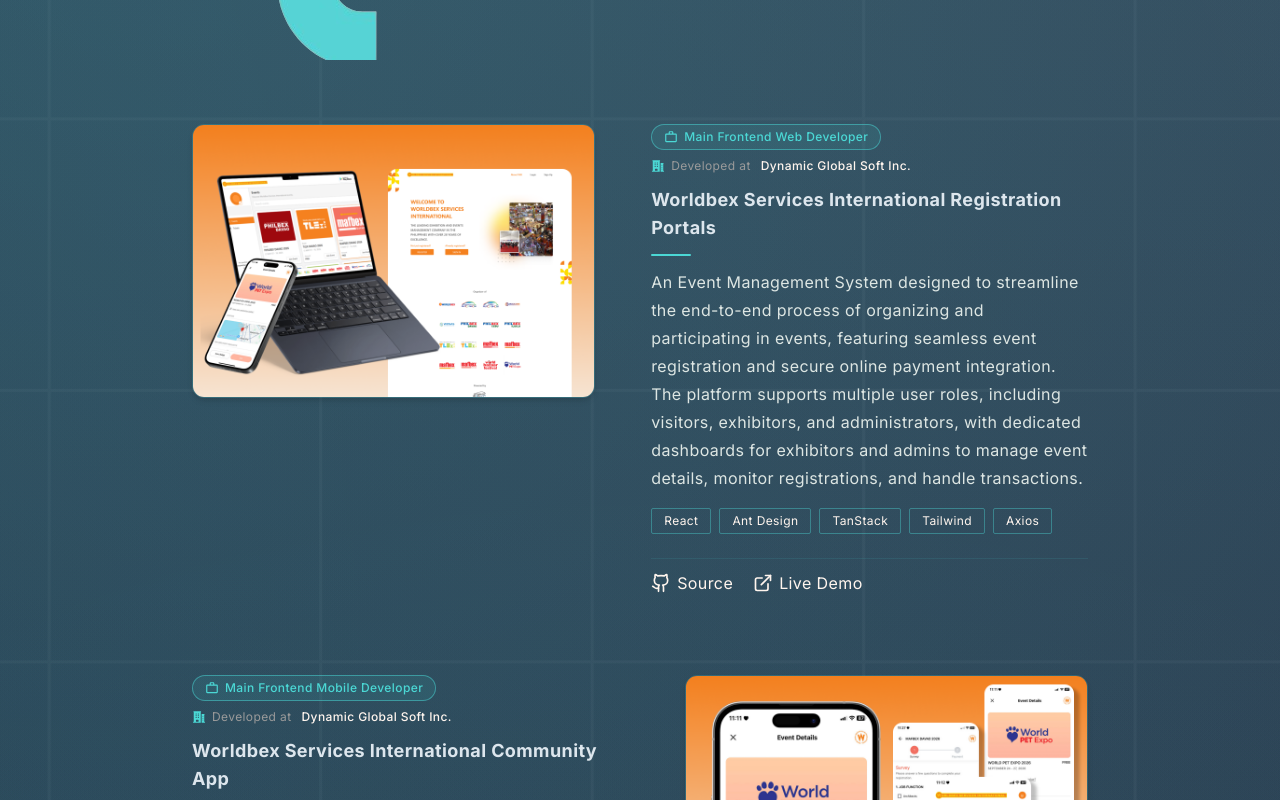
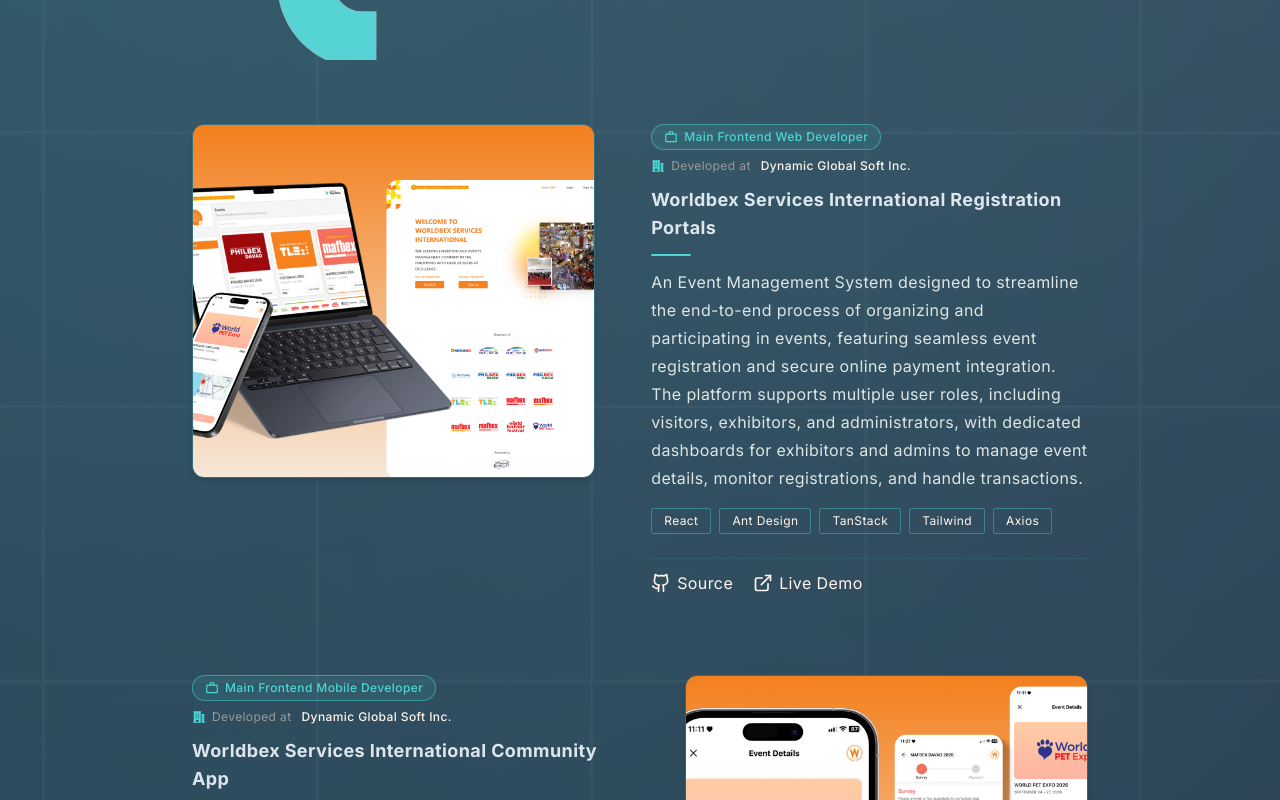
Before and after one commit to Jhoneric12/jhonericaton, a Next.js app: page / in a window 1280 px wide. Shown: the part 1240-2040 px from the top of the page. Built offline with nearby package versions, Linux system fonts and the light colour scheme.

Commit message:
fix: works and timeline

```diff
--- a/src/components/Timeline.jsx
+++ b/src/components/Timeline.jsx
@@ -31,8 +31,8 @@
             return (
               <motion.div
                 key={item.id}
-                className={`relative flex flex-col lg:flex-row lg:items-center lg:gap-0 ${
-                  isLeft ? "lg:flex-row" : "lg:flex-row-reverse"
+                className={`relative flex flex-col xl:flex-row lg:items-center lg:gap-0 ${
+                  isLeft ? "xl:flex-row" : "xl:flex-row-reverse"
                 }`}
                 initial={{ opacity: 0, x: isLeft ? -44 : 44 }}
                 whileInView={{ opacity: 1, x: 0 }}
@@ -40,7 +40,7 @@
                 transition={{ duration: 0.6, ease: [0.25, 0.1, 0.25, 1] }}
               >
                 {/* Card */}
-                <div className={`w-full lg:w-[calc(50%-2.5rem)] ${isLeft ? "lg:pr-8" : "lg:pl-8"}`}>
+                <div className={`w-full xl:w-[calc(50%-2.5rem)] ${isLeft ? "xl:pr-8" : "xl:pl-8"}`}>
                   <div className="group rounded-2xl border border-main-color/10 bg-white/40 p-5 shadow-sm backdrop-blur-sm transition-all duration-300 hover:border-accent-color/30 hover:shadow-md dark:border-title-color/10 dark:bg-white/5 dark:hover:border-accent-color/30">
                     {/* Type badge + year */}
                     <div className="mb-3 flex flex-wrap items-center gap-2">
@@ -76,7 +76,7 @@
                 </div>
 
                 {/* Empty spacer for the other side */}
-                <div className="hidden lg:block lg:w-[calc(50%-2.5rem)]" />
+                <div className="hidden xl:block xl:w-[calc(50%-2.5rem)]" />
               </motion.div>
             );
           })}
--- a/src/components/Works.jsx
+++ b/src/components/Works.jsx
@@ -20,7 +20,7 @@
           <motion.div
             key={project.id}
             className={`flex flex-col items-start justify-center gap-8 lg:gap-14 ${
-              idx % 2 === 0 ? "lg:flex-row" : "lg:flex-row-reverse"
+              idx % 2 === 0 ? "xl:flex-row" : "xl:flex-row-reverse"
             }`}
             initial={{ opacity: 0, y: 40 }}
             whileInView={{ opacity: 1, y: 0 }}
@@ -34,19 +34,21 @@
               }
               target="_blank"
               rel="noopener noreferrer"
-              className="w-full lg:w-[45%] flex-shrink-0 overflow-hidden rounded-xl border border-accent-color/20 shadow-md group"
+              className="w-full xl:w-[45%] flex-shrink-0 overflow-hidden rounded-xl border border-accent-color/20 shadow-md group"
             >
-              <div className="relative w-full h-[14rem] md:h-[20rem] lg:h-[17rem] overflow-hidden">
+              <div className="relative w-full h-[14rem] sm:h-[18rem] md:h-[22rem] lg:h-[20rem] xl:h-[22rem] overflow-hidden">
                 <Image
                   className="object-cover group-hover:scale-110 duration-700"
                   src={project.image}
                   alt={project.alt}
+                  fill
+                  sizes="(max-width: 640px) 100vw, (max-width: 1024px) 100vw, 45vw"
                 />
               </div>
             </Link>
 
             {/* Project Content */}
-            <div className="w-full lg:w-[55%] flex flex-col gap-3">
+            <div className="w-full xl:w-[55%] flex flex-col gap-3">
               {/* Role & Company */}
               <div className="flex flex-wrap items-center gap-2">
                 {project.role && (
```
